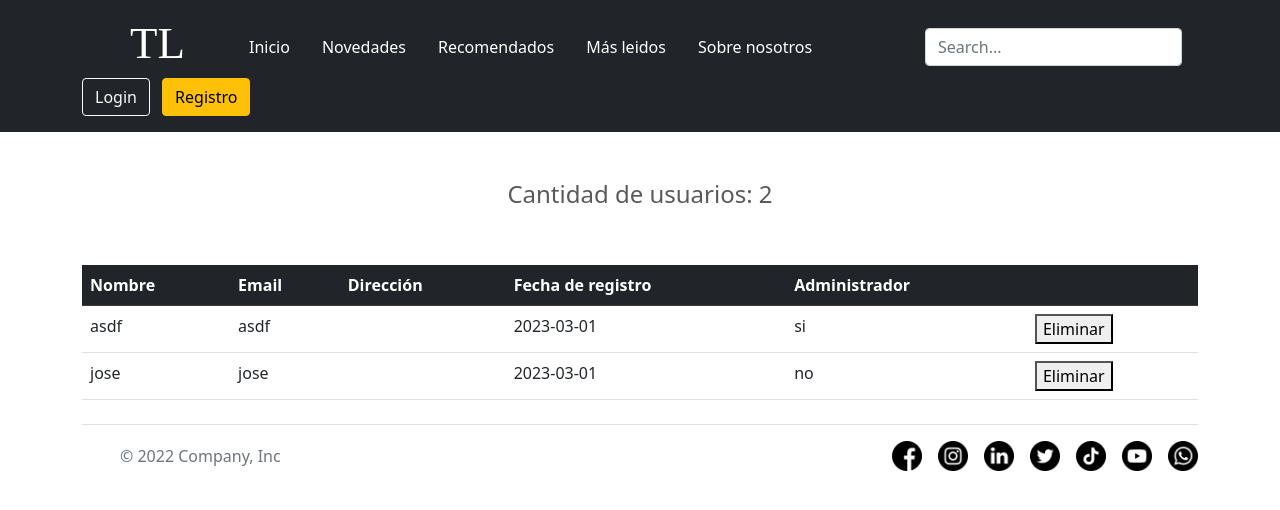
After one commit to barrientosvela/Carrito-PHP-2, a PHP site: page /user.php in a window 1280 px wide. The commit adds this page. Shown: the top 510 px of the page. Run offline with PHP 8.4, Linux system fonts and the light colour scheme; data comes from the database, SQL or seed files in the repository; both versions use the stored data as it was after the commit; some web fonts are replaced.

Commit message:
add changes

```diff
--- a/css/basic.css
+++ b/css/basic.css
@@ -48,3 +48,7 @@ li a img {
 .bordert a {
     text-decoration: none;
 }
+/* tabla de usuarios */
+.table{
+    border-radius: 10px !important;
+}
--- a/includes/login-registro.php
+++ b/includes/login-registro.php
@@ -1,19 +1,23 @@
 <?php
+if (session_status() != PHP_SESSION_ACTIVE) {
     session_start();
-require('../includes/conexion.php');
-require('../includes/utiles.php');
+}
+require('includes/conexion.php');
+require('includes/utiles.php');
 $userError = "";
+$_SESSION['autenticado'] = "no";
+if (isset($_REQUEST["origen"])) {
     $origen = limpiar($_REQUEST["origen"]);
-$_SESSION['autenticado'] = "no";
-
     if ($origen == "login") {
-
+        // busca datos del login en la db y los comprueba
         $user = limpiar($_REQUEST['user']);
         $pass = limpiar($_REQUEST['pass']);
-    $result = mysqli_query($conect, "SELECT * FROM user WHERE correo = '$user'");
+        // Consulta SQL preparada
+        $sqlTotal = "SELECT * FROM user WHERE correo = '$user'";
+        $resTotal = $conect->query($sqlTotal);
 
-    if (mysqli_num_rows($result) > 0) {
-        $row = mysqli_fetch_array($result);
+        if (mysqli_num_rows($resTotal) > 0) {
+            $row = mysqli_fetch_array($resTotal);
             $rNombre = $row[1];
             $rUser = $row[2];
             $rPass = $row[3];
@@ -23,7 +27,7 @@ if ($origen == "login") {
             $_SESSION['administrador'] = $rAdmin;
             $pass = md5($pass);
             if ($user != $rUser || $pass != $rPass) {
-            $userError = "Usuario o contraseña incorrecta--".$rPass;
+                $userError = "Usuario o contraseña incorrecta";
             } else {
                 $_SESSION['autenticado'] = "si";
             }
@@ -31,10 +35,11 @@ if ($origen == "login") {
             $userError = "Usuario no registrado";
         }
     } else {
-    if ($origen == "registro") {
+        // inserta datos de registro de usuario
         $name = limpiar($_REQUEST['nombre']);
         $email = limpiar($_REQUEST['email']);
         $pass = limpiar($_REQUEST['pass']);
+        $direccion = limpiar($_REQUEST['direccion']);
         $fecha = date('Y-m-d');
 
         $_SESSION['nombre'] = $name;
@@ -46,16 +51,16 @@ if ($origen == "login") {
             $admin = $_SESSION['administrador'] = "no";
         }
         try {
-            mysqli_query($conect, "INSERT INTO user (id, nombre, correo, contrasenia, fechaReg, direccion, administrador)
-                VALUES ('','$name', '$email', '$pass', '$fecha','','$admin')");
+            // Consulta SQL preparada
+            $isertUser = "INSERT INTO user (nombre, correo, contrasenia, fechaReg, direccion, administrador)
+      VALUES (?, ?, ?, ?, ?, ?)";
+            $stmt = $conect->prepare($isertUser);
+            $stmt->bind_param("ssssss", $name, $email, $pass, $fecha, $direccion, $admin);
+            $stmt->execute();
             $_SESSION['autenticado'] = "si";
         } catch (Exception $e) {
             $userError = "Error: " . $e;
         }
-    } else {
-        echo "<h3>No puede acceder a esta ruta</h3>";
     }
 }
 $_SESSION['userError'] = $userError;
-header('Location: ../index.php');
-?>
--- a/includes/templates/header.php
+++ b/includes/templates/header.php
@@ -1,4 +1,5 @@
 <?php
+require('includes/login-registro.php');
 if (isset($_SESSION['autenticado'])) {
   $autenticado = $_SESSION['autenticado'];
   $userError = $_SESSION['userError'];
@@ -43,7 +44,9 @@ if (isset($_SESSION['autenticado'])) {
               <img src="https://github.com/mdo.png" alt="mdo" width="32" height="32" class="rounded-circle ms-2">
             </a>
             <ul class="dropdown-menu text-small">
-              <li><a class="dropdown-item" href="#">New project...</a></li>
+              <?php if ($_SESSION['administrador'] == "si") {
+                echo "<li><a class='dropdown-item' href='user.php'>Ver usuarios</a></li>";
+              } ?>
               <li><a class="dropdown-item" href="#">Settings</a></li>
               <li><a class="dropdown-item" href="#">Profile</a></li>
               <li>
@@ -71,7 +74,7 @@ if (isset($_SESSION['autenticado'])) {
           <button type="button" class="btn-close" data-bs-dismiss="modal" aria-label="Close"></button>
         </div>
         <div class="modal-body">
-          <form method="REQUEST" action="includes/login-registro.php">
+          <form method="#" action="#">
             <input type="hidden" name="origen" value="login">
             <div class="mb-3">
               <label for="recipient-name" class="col-form-label">Usuario / Email:</label>
--- a/index.php
+++ b/index.php
@@ -1,10 +1,8 @@
 <?php
-session_start();
 require('includes/templates/header.php');
 ?>
 <!-- contenido -->
 <!-- Carruesel ===========================-->
-<?php print_r($_SESSION); ?>
 <div id="myCarousel" class="carousel slide" data-bs-ride="carousel">
   <div class="carousel-indicators">
     <button id="btn-carrusel" type="button" data-bs-target="#myCarousel" data-bs-slide-to="0" class="active" aria-current="true" aria-label="Slide 1"></button>
--- a/tienda.php
+++ b/tienda.php
@@ -1,8 +1,5 @@
 <?php
-session_start();
 require('includes/templates/header.php');
-
-require('includes/utiles.php');
 
 $termino = limpiar($_REQUEST['buscar']);
 
--- /dev/null
+++ b/user.php
@@ -0,0 +1,46 @@
+<?php
+require('includes/templates/header.php');
+require('includes/conexion.php');
+
+$sqlTotal = "SELECT * FROM user";
+$resTotal = $conect->query($sqlTotal);
+
+?>
+
+<h4 class="text-center p-5">Cantidad de usuarios: <?= mysqli_num_rows($resTotal) ?></h4>
+<!-- Muestra tabla con resultados -->
+<div class="container">
+    <table class="table table-hover">
+        <tr class="table-dark">
+            <th>Nombre</th>
+            <th>Email</th>
+            <th>Dirección</th>
+            <th>Fecha de registro</th>
+            <th>Administrador</th>
+            <th></th>
+        </tr>
+        <?php
+        // Mientras haya resultado de la consulta muestra otra fila en la tabla
+        while ($arrayCunsulta = mysqli_fetch_array($resTotal)) {
+        ?>
+            <tr>
+                <td><?php echo $arrayCunsulta['nombre'] ?></td>
+                <td><?php echo $arrayCunsulta['correo'] ?></td>
+                <td><?php echo $arrayCunsulta['direccion'] ?></td>
+                <td><?php echo $arrayCunsulta['fechaReg'] ?></td>
+                <td><?php echo $arrayCunsulta['administrador'] ?></td>
+                <td>
+                    <form method="REQUEST" action="borrarUser.php">
+                        <input type="hidden" name="correo" value="<?php echo $arrayCunsulta['correo'] ?>">
+                        <button type="submit">Eliminar</button>
+                    </form>
+                </td>
+            </tr>
+        <?php
+        }
+        ?>
+    </table>
+</div>
+
+
+<?php require('includes/templates/footer.php') ?>
```
Also changed, not shown: bd/libros_db.sql (+4 -3 lines), borrarUser.php (added, +11 -0 lines), registro.php (+6 -10 lines). Lines whose indentation alone changed are shown as unchanged.
